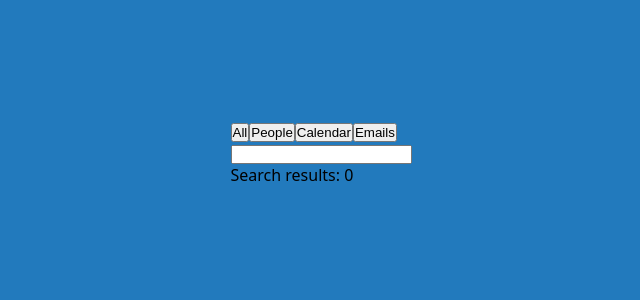
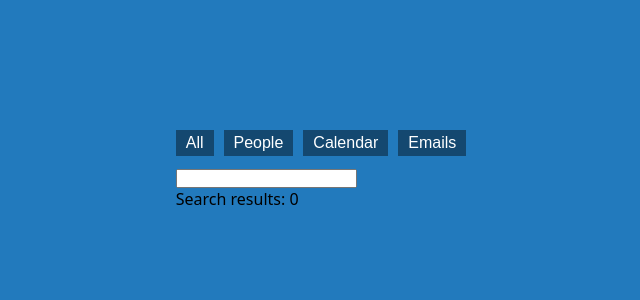
Before and after one commit to franciscocortezdev/MatchFinder-Component, a React (Create React App) app: page / in a window 1280 px wide. Shown: the top 300 px of the page, without its empty margins (319-959 px from the left). Built offline with nearby package versions, Linux system fonts and the light colour scheme.

Commit message:
Styles of BtnOptions added

```diff
--- a/src/App.tsx
+++ b/src/App.tsx
@@ -20,7 +20,19 @@ const SelectedItem = styled.div`
   border-bottom: 2px solid #fff;
   display: grid;
   place-content: center;
-  margin-bottom: 20px;
+  margin-bottom: 30px;
+`
+const BtnOption = styled.button`
+  font-size: 16px;
+  background-color: #144870;
+  color: #fff;
+  border: none;
+  padding: 4px 10px;
+`
+const BtnContainer = styled.div`
+  display: flex;
+  gap: 10px;
+  margin-bottom: 10px;
 `
 
 function App () {
@@ -65,10 +77,12 @@ function App () {
         {selection && <div>{selection.id} selected:  {selection.title}</div>}
       </SelectedItem>
       <div>
-        <button onClick={handleClick} name='all'>All</button>
-        <button onClick={handleClick} name='people'>People</button>
-        <button onClick={handleClick} name='calendar'>Calendar</button>
-        <button onClick={handleClick} name='email'>Emails</button>
+        <BtnContainer>
+          <BtnOption onClick={handleClick} name='all'>All</BtnOption>
+          <BtnOption onClick={handleClick} name='people'>People</BtnOption>
+          <BtnOption onClick={handleClick} name='calendar'>Calendar</BtnOption>
+          <BtnOption onClick={handleClick} name='email'>Emails</BtnOption>
+        </BtnContainer>
         <SearchBar items={data} onItemSelected={handleItemClick}/>
       </div>
 
```
